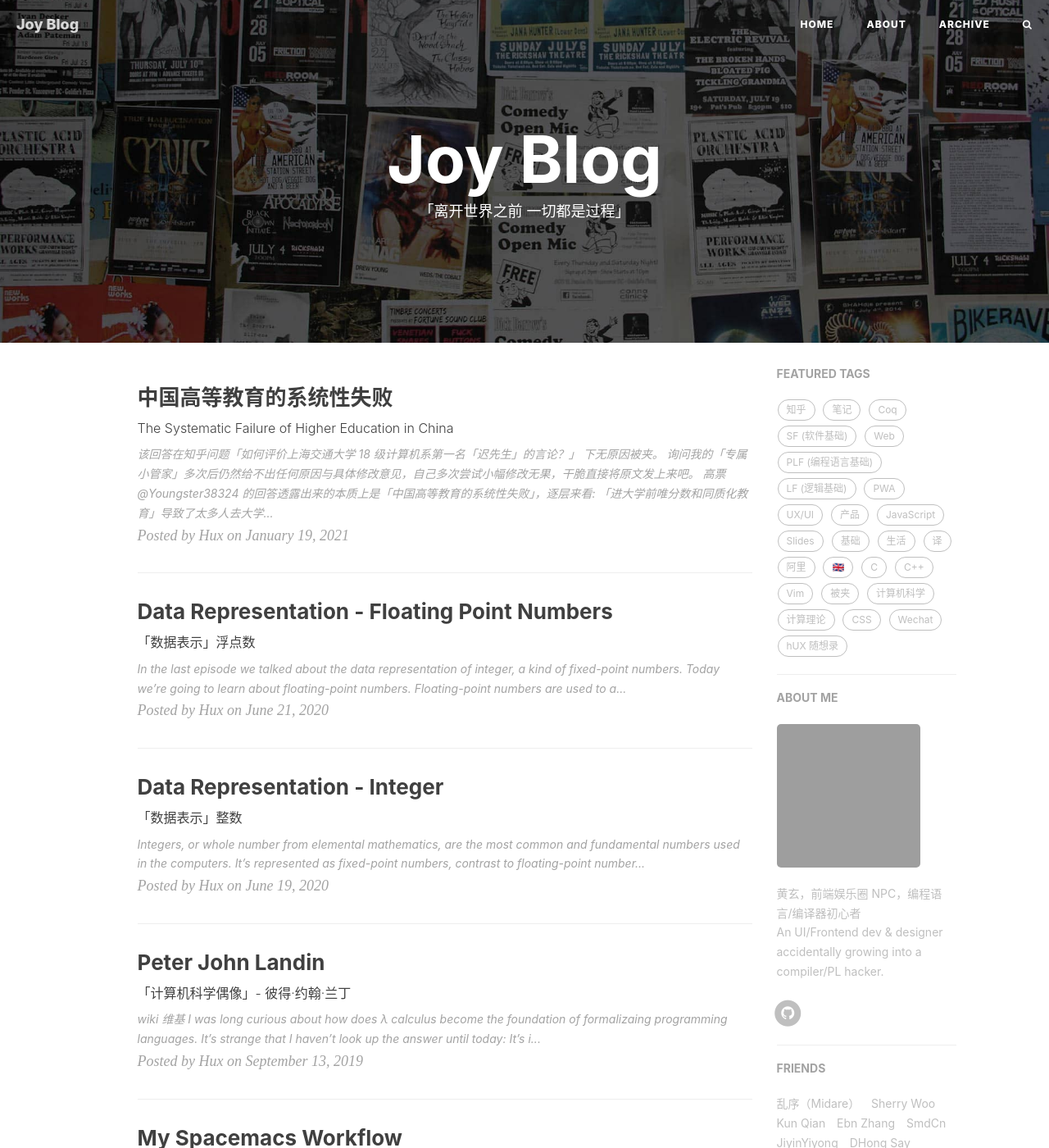
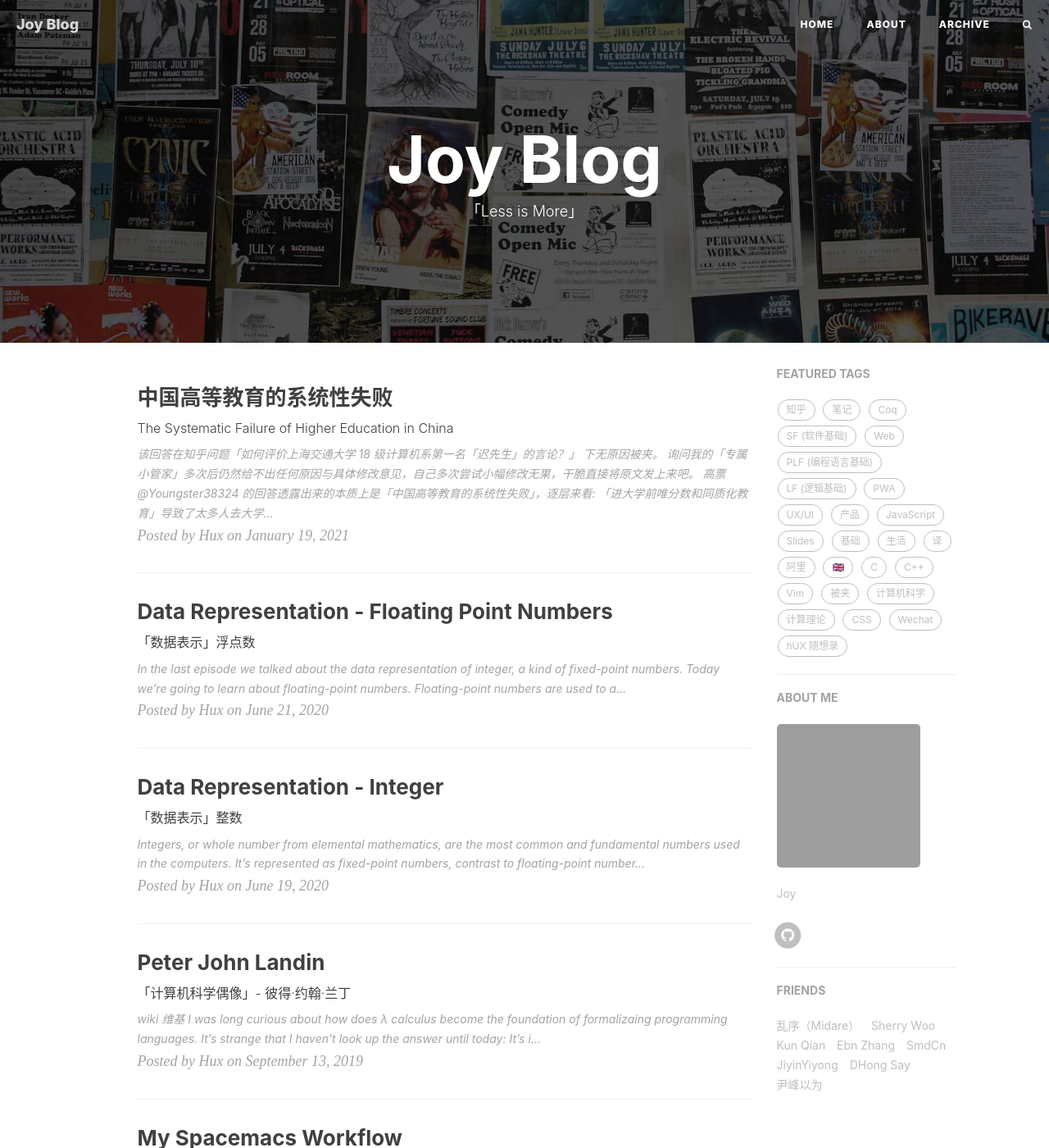
Before and after one commit to joyz121/joyz121.github.io, a Jekyll site: the page built from index.html, in a window 1280 px wide and 1400 px high. Shown: the whole window at 82% size. Built offline with Jekyll 4.4.1, drawn with Linux system fonts in a browser that asks for light colours; nearby versions of some CDN libraries; the list of posts is cut into pages by our own code; comment, search, counter and statistics services are not loaded; grey boxes are pictures that could not be loaded.

Commit message:
文件修改

```diff
--- a/_config.yml
+++ b/_config.yml
@@ -5,7 +5,7 @@ header-img: img/home-bg.jpg
 email: 907612252@qq.com
 description: "一个普通大学生的个人网站"
 keyword: "博客, 个人网站, 互联网 "
-url: "https://huangxuan.me"              # your host, for absolute URL
+url: "https://imjoy.xyz"              # your host, for absolute URL
 baseurl: ""                             # for example, '/blog' if your blog hosted on 'host/blog'
 
 # Publish posts or collection documents with a future date.
@@ -59,7 +59,7 @@ kramdown:
 
 
 # Disqus settings
-disqus_username: hux
+#disqus_username: hux
 
 # Netease settings
 netease_comment: false
@@ -78,7 +78,7 @@ ga_domain: huangxuan.me
 
 # Sidebar settings
 sidebar: true                           # whether or not using Sidebar.
-sidebar-about-description: "黄玄，前端娱乐圈 NPC，编程语言/编译器初心者 <br> An UI/Frontend dev & designer accidentally growing into a compiler/PL hacker."
+sidebar-about-description: "Joy"
 sidebar-avatar: https://github.com/Huxpro.png # use absolute URL, seeing it's used in both `/` and `/about/`
 
 
--- a/index.html
+++ b/index.html
@@ -1,6 +1,6 @@
 ---
 layout: page
-description: "「离开世界之前 一切都是过程」"
+description: "「Less is More」"
 ---
 
 {% for post in paginator.posts %}
```
